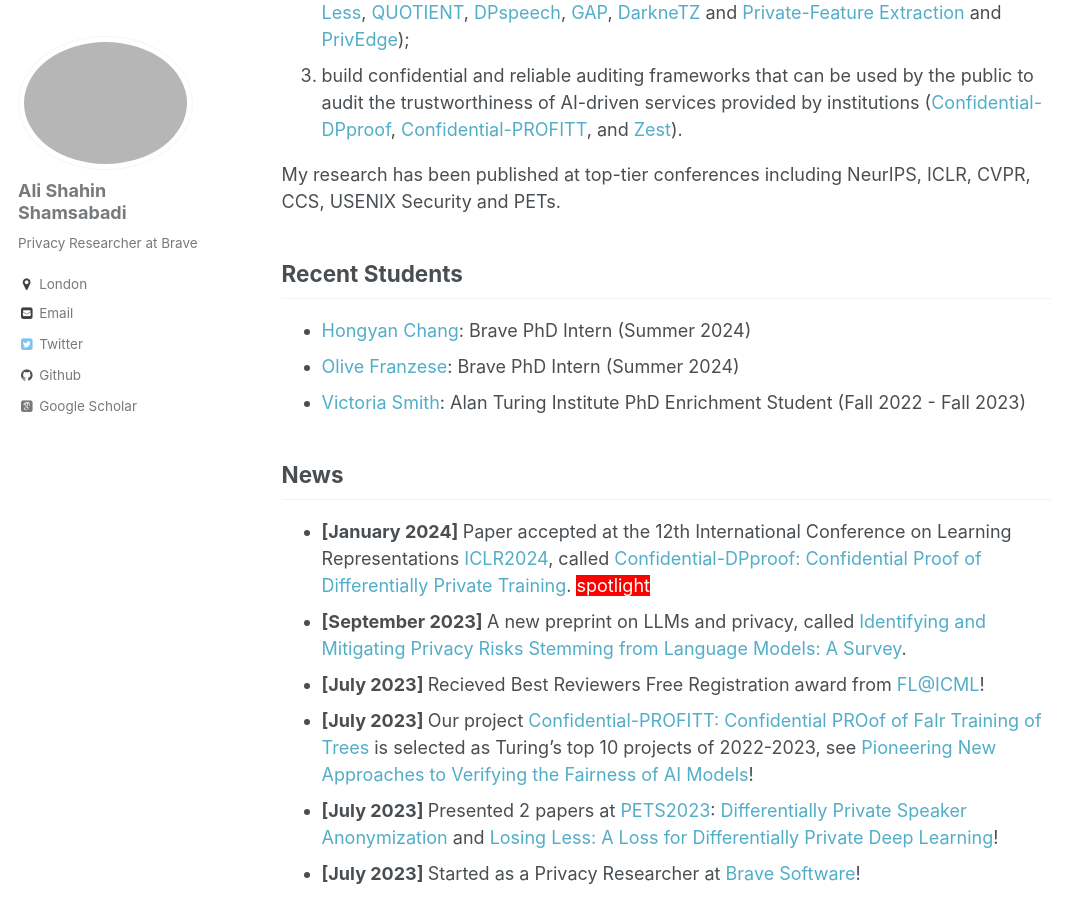
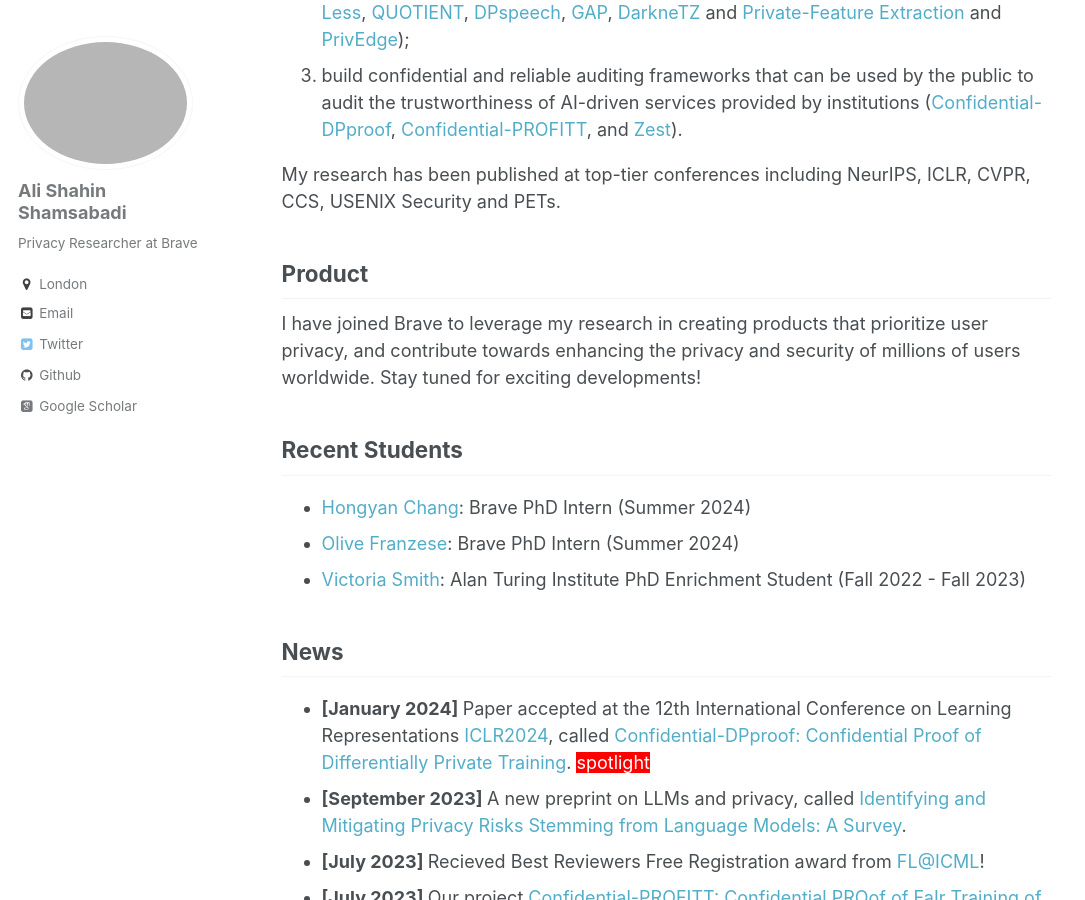
Before and after one commit to AliShahin/AliShahin.github.io, a Jekyll site: the page built from _pages/about.md, in a window 1280 px wide and 900 px high, scrolled down 795 px. Shown: the whole window, without its empty margins (0-1085 px from the left). Built offline with Jekyll 4.4.1, drawn with Linux system fonts in a browser that asks for light colours; some web fonts are replaced.

Commit message:
Update about.md

```diff
--- a/_pages/about.md
+++ b/_pages/about.md
@@ -22,6 +22,11 @@ My research interests lie in identifying and mitigating the potential risks stem
 3. build confidential and reliable auditing frameworks that can be used by the public to audit the trustworthiness of AI-driven services provided by institutions ([Confidential-DPproof](https://openreview.net/pdf?id=PQY2v6VtGe), [Confidential-PROFITT](https://openreview.net/forum?id=iIfDQVyuFD),  and [Zest](https://openreview.net/forum?id=OUz_9TiTv9j)). <br />
 
 My research has been published at top-tier conferences including NeurIPS, ICLR, CVPR, CCS, USENIX Security and PETs.
+
+
+## Product
+I have joined Brave to leverage my research in creating products that prioritize user privacy, and contribute towards enhancing the privacy and security of millions of users worldwide. Stay tuned for exciting developments!
+
 
 ## Recent Students
 - [Hongyan Chang](https://www.comp.nus.edu.sg/~hongyan/): Brave PhD Intern (Summer 2024)
```
